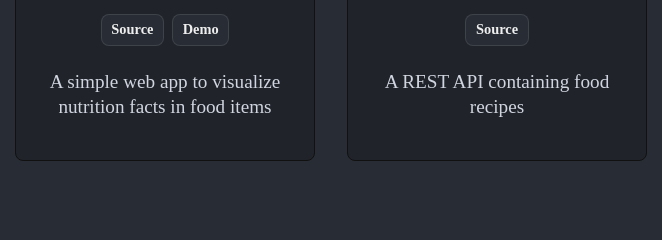
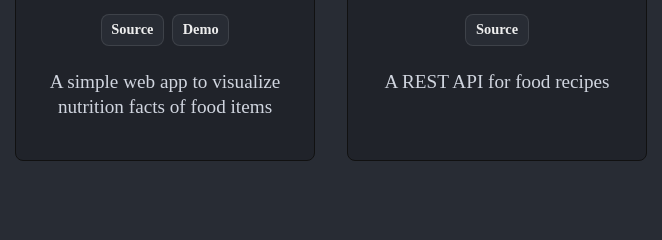
Before and after one commit to efeosah/efeosah.com, a Gatsby site: page /projects in a window 1280 px wide. Shown: the part 349-589 px from the top of the page, 475-1137 px from the left. Built offline with nearby package versions, Linux system fonts and the light colour scheme; Gatsby itself is replaced by a stand-in of ours; a web font is replaced by a local one.

Commit message:
Update projects.js

```diff
--- a/src/pages/projects.js
+++ b/src/pages/projects.js
@@ -15,7 +15,7 @@ const ProjectList = [
     },
     {
         name: "Nutrition V1",
-        tagline: "A simple web app to visualize nutrition facts in food items",
+        tagline: "A simple web app to visualize nutrition facts of food items",
         image: null,
         url: "https://nutrifactv1.netlify.app",
         repo: "https://github.com/efeosah/NutritionV1",
@@ -29,12 +29,12 @@ const ProjectList = [
     },
     {
         name: "Recipe API",
-        tagline: "A REST API containing food recipes",
+        tagline: "A REST API for food recipes",
         image: null,
         url: null,
         description: `
-                    I build this API while learning how to use and develop web apps using open source API's. I couldnt find
-                    an API that provided all the info I needed so I decided to create my own.
+                    I built this API while learning how to use and develop web apps using open source API's. I couldnt find
+                    an API that provided all the info I needed so I decided to create one using a recipe database I have hosted on MongoDB.
 
                     The API is restful and makes use of a MERN stack for development
                   `,
```
